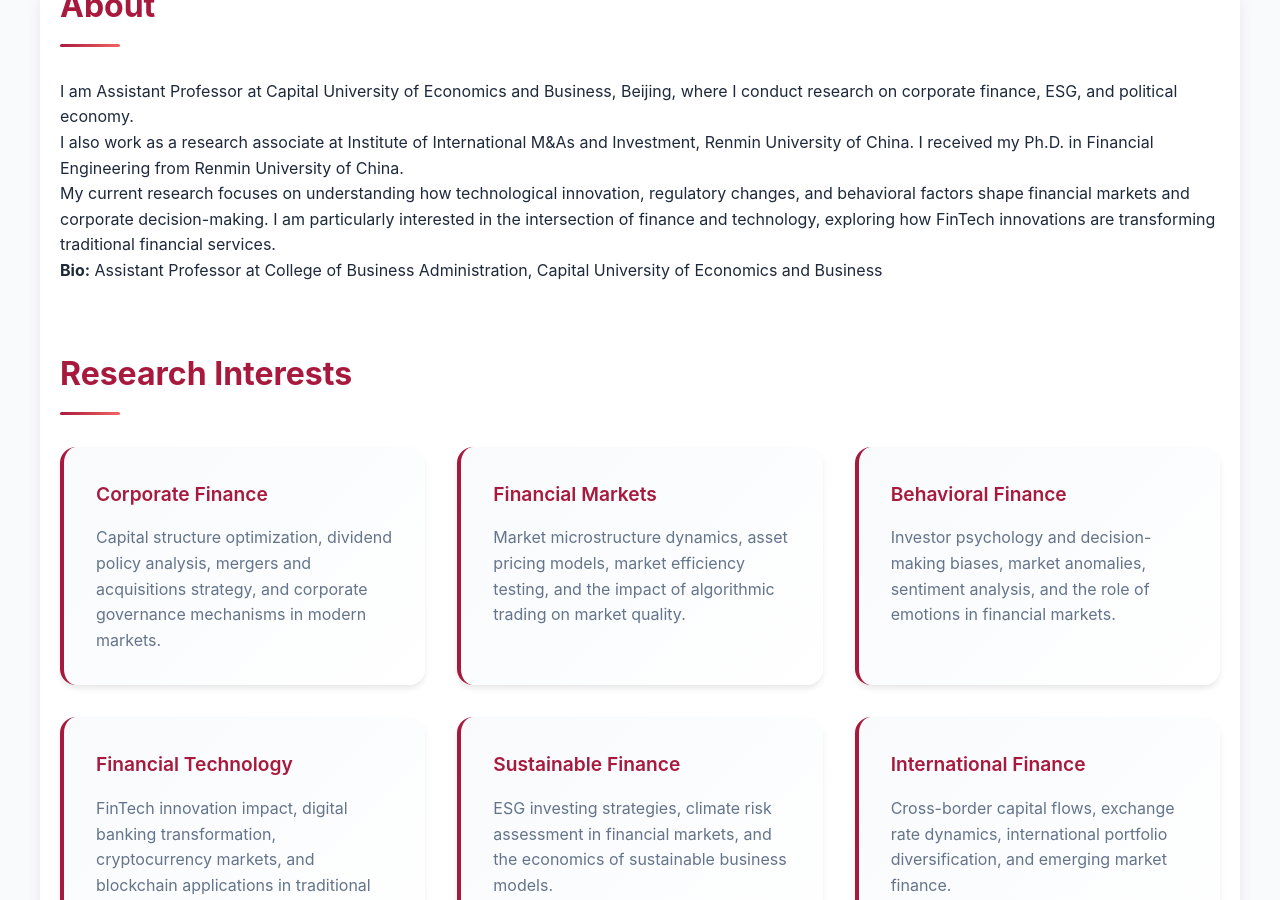
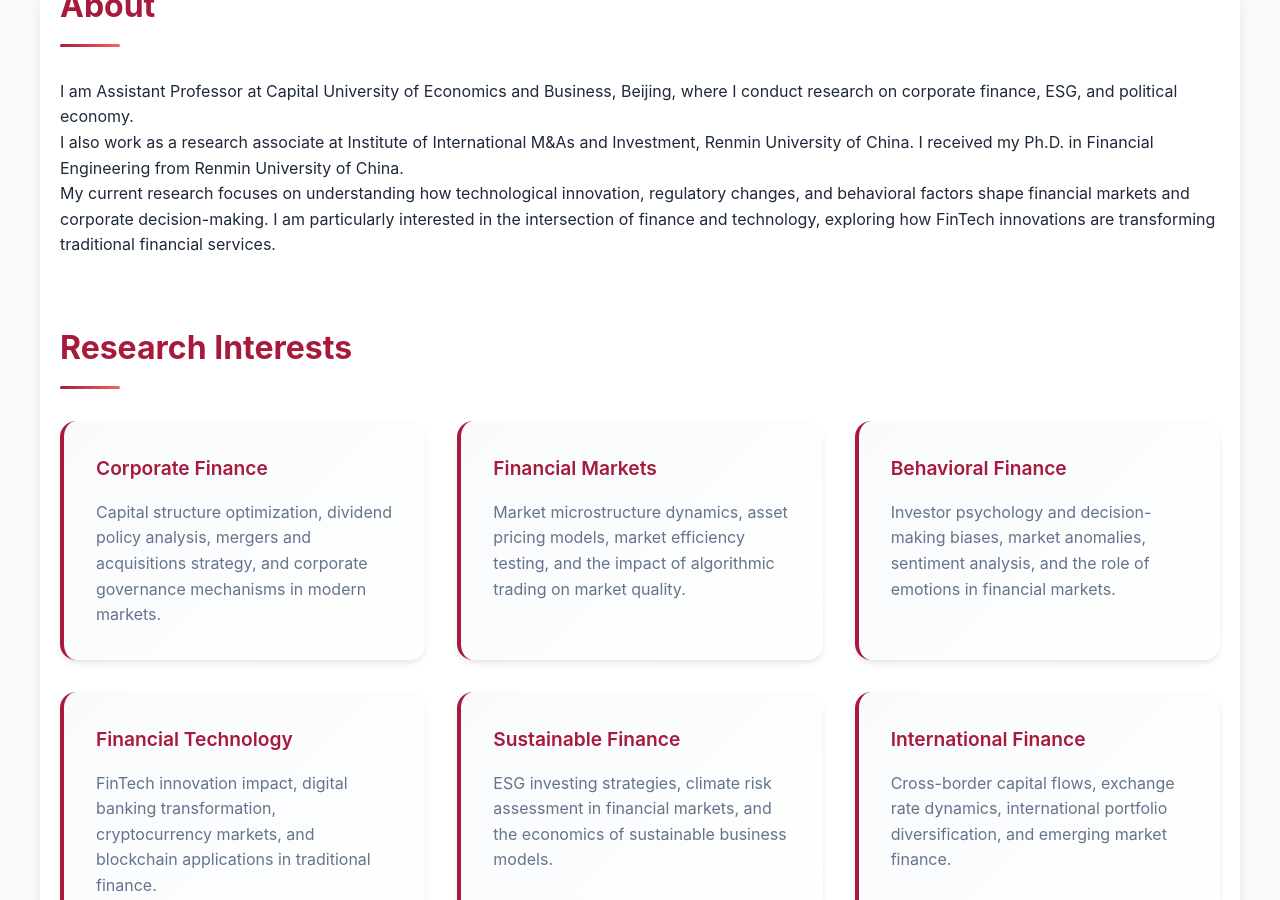
Before and after one commit to Victor-finance/Victor-finance.github.io, a Jekyll site: the page built from index.md, in a window 1280 px wide and 900 px high, scrolled down 349 px. Built offline with Jekyll 4.4.1, drawn with Linux system fonts in a browser that asks for light colours; our own code applies the rules of GitHub Pages for plain Markdown files.

Commit message:
Update index.md

```diff
--- a/index.md
+++ b/index.md
@@ -16,9 +16,6 @@
 
   <p>My current research focuses on understanding how technological innovation, regulatory changes, and behavioral factors shape financial markets and corporate decision-making. I am particularly interested in the intersection of finance and technology, exploring how FinTech innovations are transforming traditional financial services.</p>
 
-  {% if site.author.bio %}
-  <p><strong>Bio:</strong> {{ site.author.bio }}</p>
-  {% endif %}
 </div>
 
 <div class="section" id="research">
```
